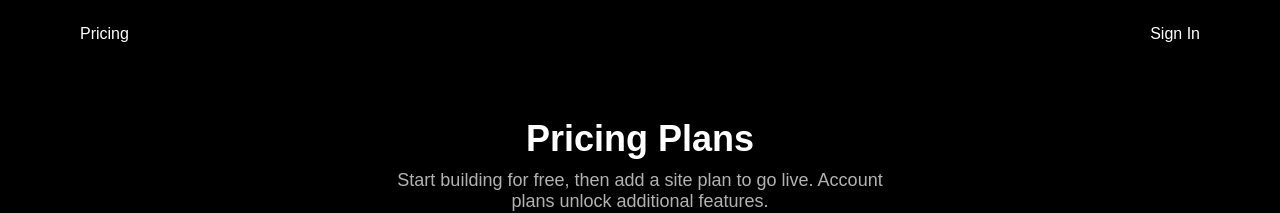
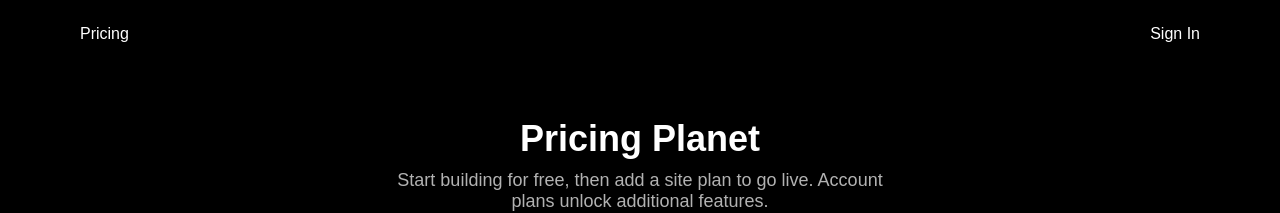
Before and after one commit to NhaSmos/Pricing_plan, a plain HTML site: page index.html in a window 1280 px wide. Shown: the top 213 px of the page. Drawn offline with Linux system fonts and the light colour scheme.

Commit message:
change plan to planet

```diff
--- a/index.html
+++ b/index.html
@@ -17,7 +17,7 @@
     </header>
     <main>
         <div class="pricing-section">
-            <h1>Pricing Plans</h1>
+            <h1>Pricing Planet</h1>
             <p>Start building for free, then add a site plan to go live.
                Account plans unlock additional features.</p>
             <section class="con-bill">
```
